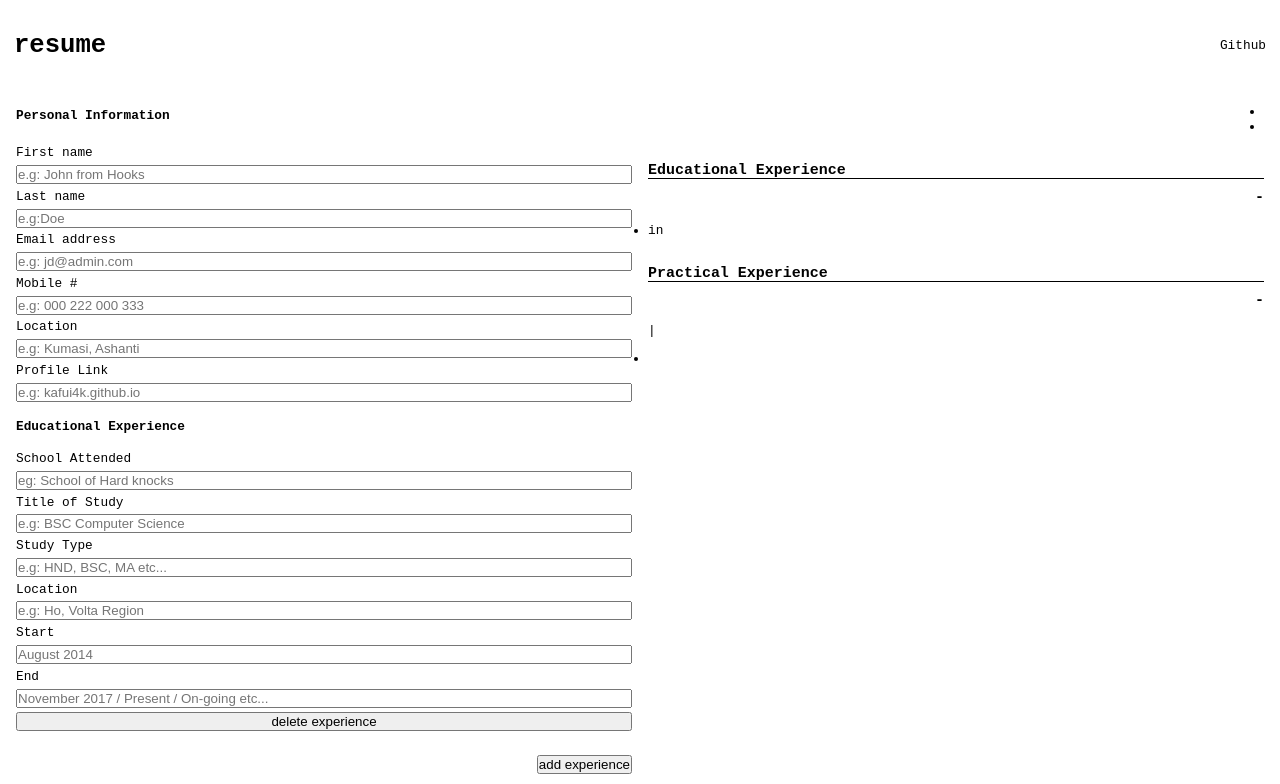
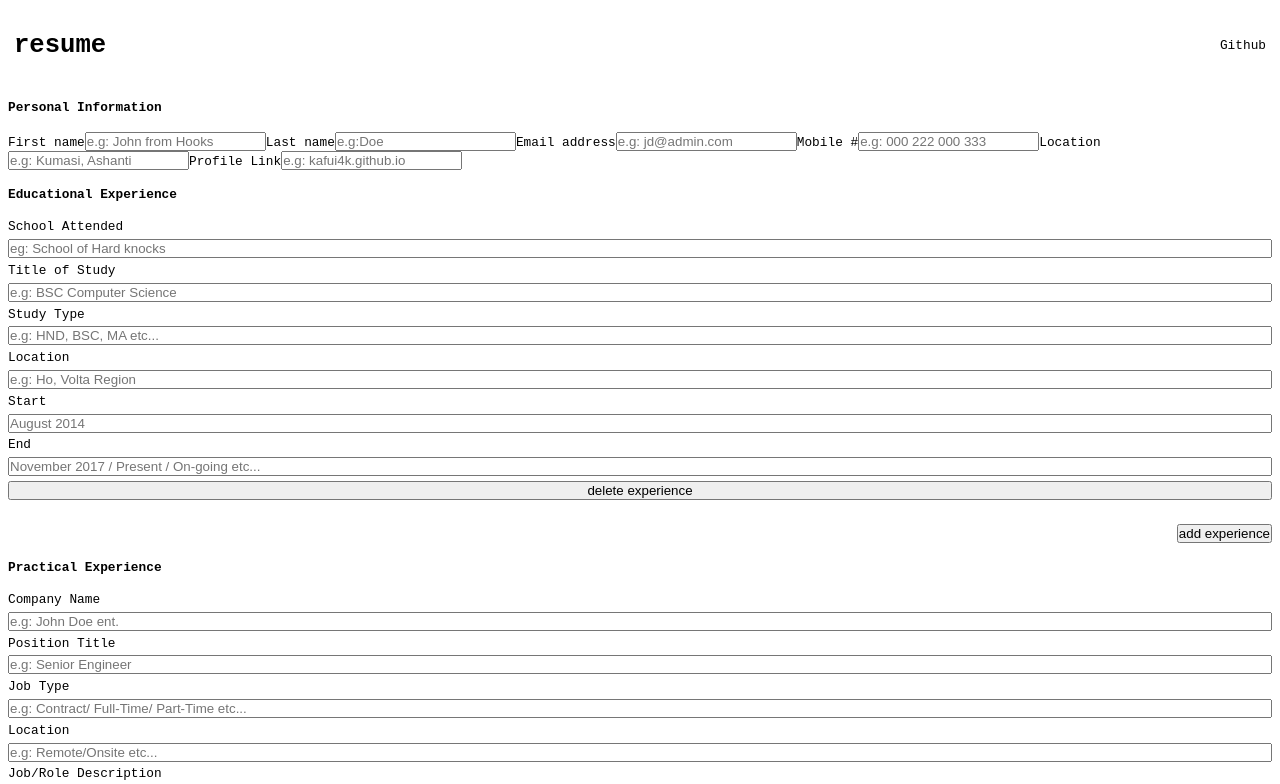
Before and after one commit to kafui4k/cv-project, a React (Create React App) app: page / in a window 1280 px wide. Shown: the top 784 px of the page. Built offline with nearby package versions, Linux system fonts and the light colour scheme.

Commit message:
update form-fields-wrapper to scroll on page

```diff
--- a/src/styles/style.scss
+++ b/src/styles/style.scss
@@ -13,19 +13,6 @@ body {
     height: 100vh;
     font-family: 'Courier New', Courier, monospace;
     font-size: 0.8rem;
-}
-
-.main {
-    display: $displayGrid;
-    grid-template-columns: 1fr 1fr;
-    padding: 8px;
-    gap: 16px;
-}
-
-.personal_info_wrapper {
-    display: $displayFlex;
-    flex-direction: column;
-    gap: 0.3rem;
 }
 
 .educational_experience_wrapper {
@@ -63,50 +50,3 @@ body {
 	gap: 10px;
 	justify-content: flex-end;
 }
-
-.form_fields_wrapper {
-    display: $displayFlex;
-    flex-direction: column;
-    /* border: 1px solid;
-    padding: 10px; */
-}
-
-.form_fields_wrapper > button {
-	padding: 0.5rem;
-	margin-top: 0.5rem;
-}
-
-.profile-header {
-    display: $displayFlex;
-    align-items: center;
-    justify-content: space-between;
-}
-
-.profile___education___wrapper {
-    border-bottom: 1px solid;
-}
-
-.profile-education {
-    display: $displayFlex;
-    align-items: center;
-    justify-content: space-between;
-    margin-top: -20px;
-
-}
-
-.profile___edication___town___program {
-    display: $displayFlex;
-    flex-direction: column;
-    margin-top: -10px;
-}
-
-.profile___work___wrapper {
-    border-bottom: 1px solid;
-}
-
-.profile-work {
-    display: $displayFlex;
-    justify-content: space-between;
-    align-items: center;
-    margin-top: -20px;
-}
```
